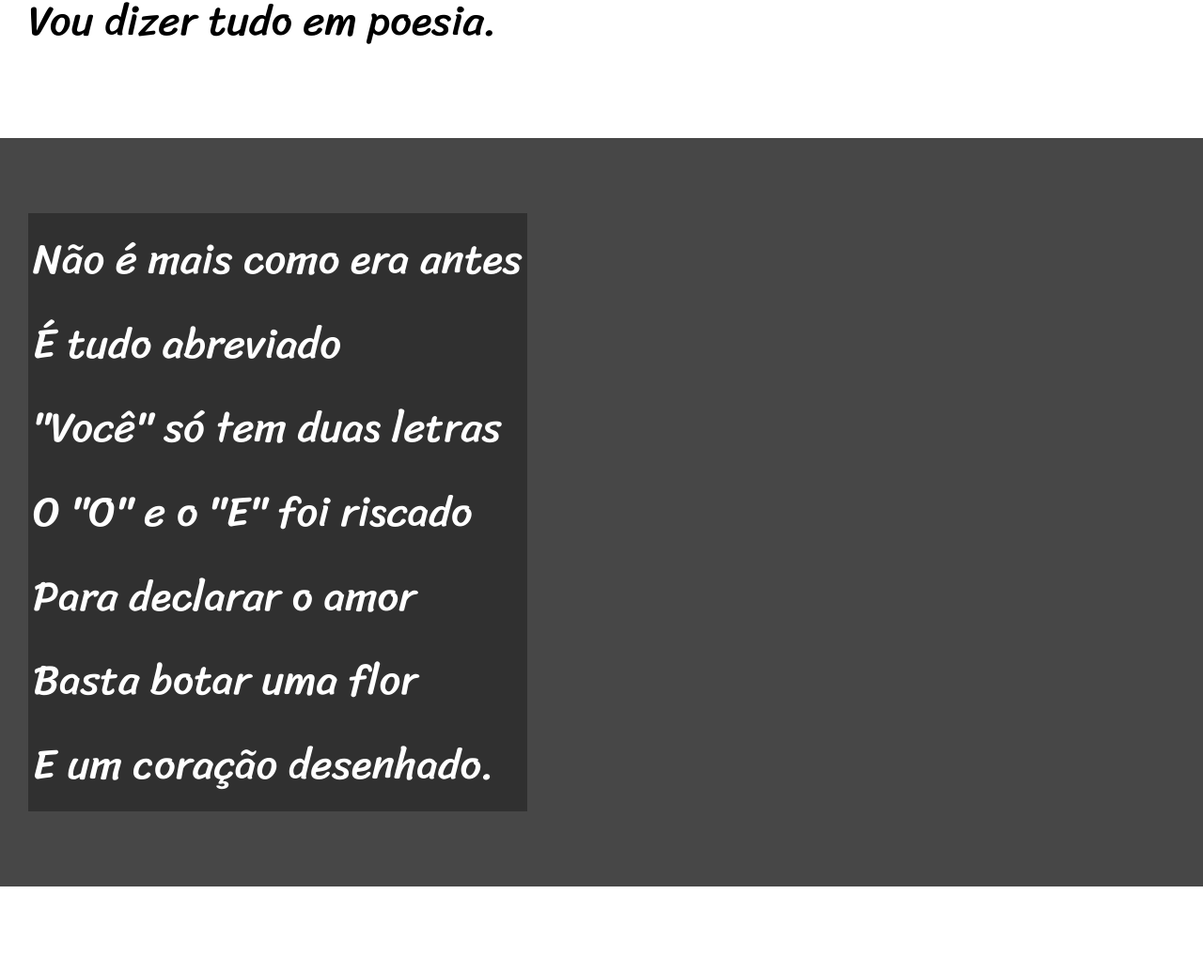
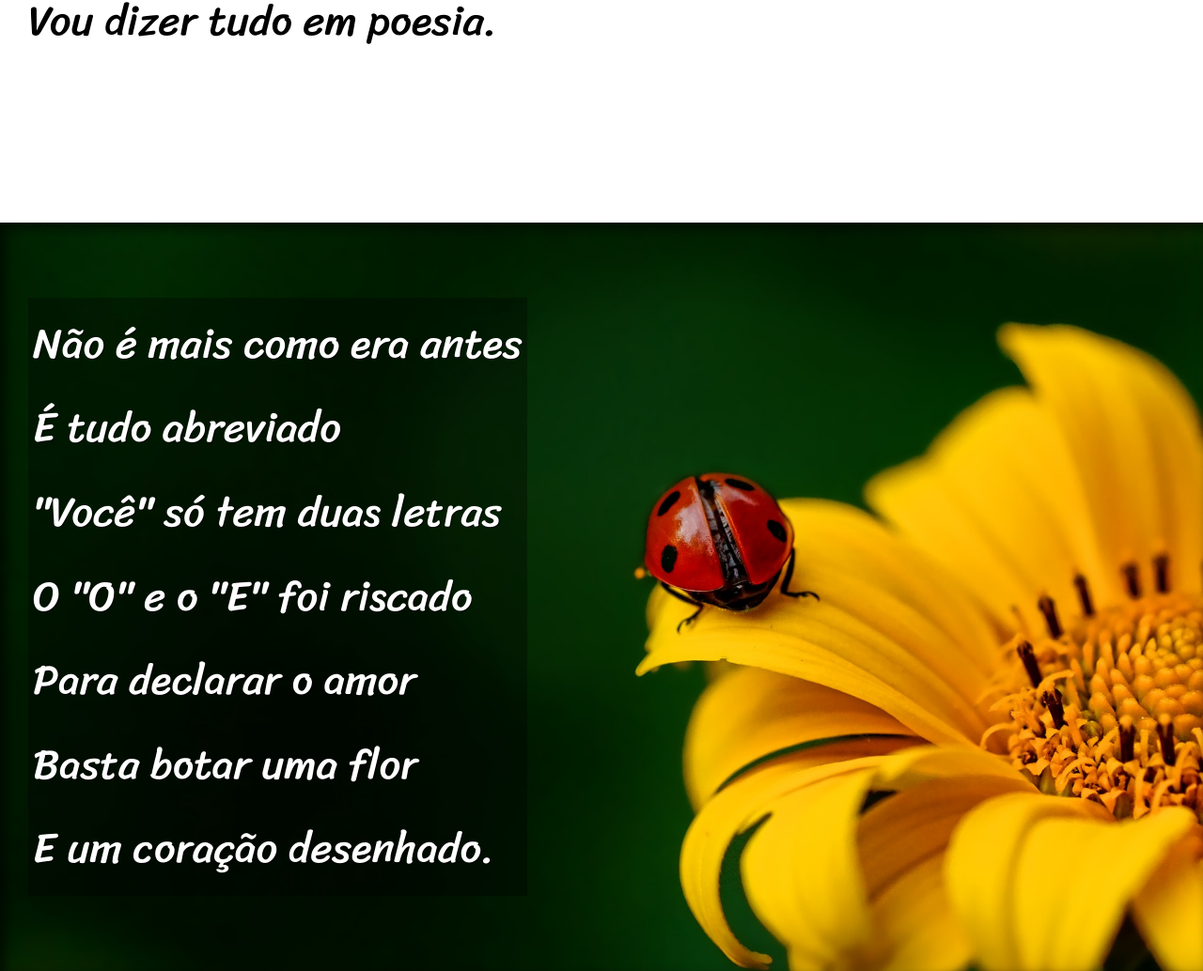
Before and after one commit to victorsantosvs/exercicios, a plain HTML site: page modulo03/cordel/cordel.html in a window 1280 px wide. Shown: the part 900-1934 px from the top of the page at 94% size. Drawn offline with Linux system fonts and the light colour scheme.

Commit message:
finalizei o exercício cordel.

```diff
--- a/modulo03/cordel/cordel.html
+++ b/modulo03/cordel/cordel.html
@@ -25,7 +25,7 @@
         </p>
     </section>
 
-    <section class="imagem">
+    <section class="imagem" id="img01">
         <p>
             Não é mais como era antes <br>
             É tudo abreviado <br>
@@ -56,7 +56,7 @@
         </p>
     </section>
 
-    <section class="imagem">
+    <section class="imagem" id="img02">
         <p>
             Tenho saudade das cartas <br>
             Escritas com a própria mão <br>
--- a/modulo03/cordel/style.css
+++ b/modulo03/cordel/style.css
@@ -39,7 +39,7 @@ header a, footer a {
     text-decoration: none;
     font-weight: bold;
 }
-header a:hover footer a:hover {
+header a:hover, footer a:hover {
     text-decoration: underline;
 }
 
@@ -51,6 +51,9 @@ section {
     font-family: var(--fonte3);
     font-size: 3.5vw;
 }
+section > p {
+    padding-bottom: 2em;
+}
 section.normal {
     background-color: white;
     color: black;
@@ -59,12 +62,26 @@ section.normal {
 section.imagem {
     background-color: rgba(0, 0, 0, 0.582);
     color: white;
+    background-position: right center;
+    background-size: cover;
+    text-shadow: 1px 1px 0px rgba(0, 0, 0, 0.678);
+    box-shadow: inset 6px 6px 13px rgba(0, 0, 0, 0.63);
+    background-attachment: fixed;
 }
 section.imagem > p {
     background-color: rgba(0, 0, 0, 0.329);
     display: inline-block; /*a caixa vai se adaptar ao tamanho do conteudo*/
     padding: 5px;
 }
+
+.imagem#img01 {
+    background-image: url('imagens/background001.jpg');
+}
+.imagem#img02 {
+    background-image: url('imagens/background002.jpg');
+
+}
+
 footer {
     background-color: black;
     color: white;
```
